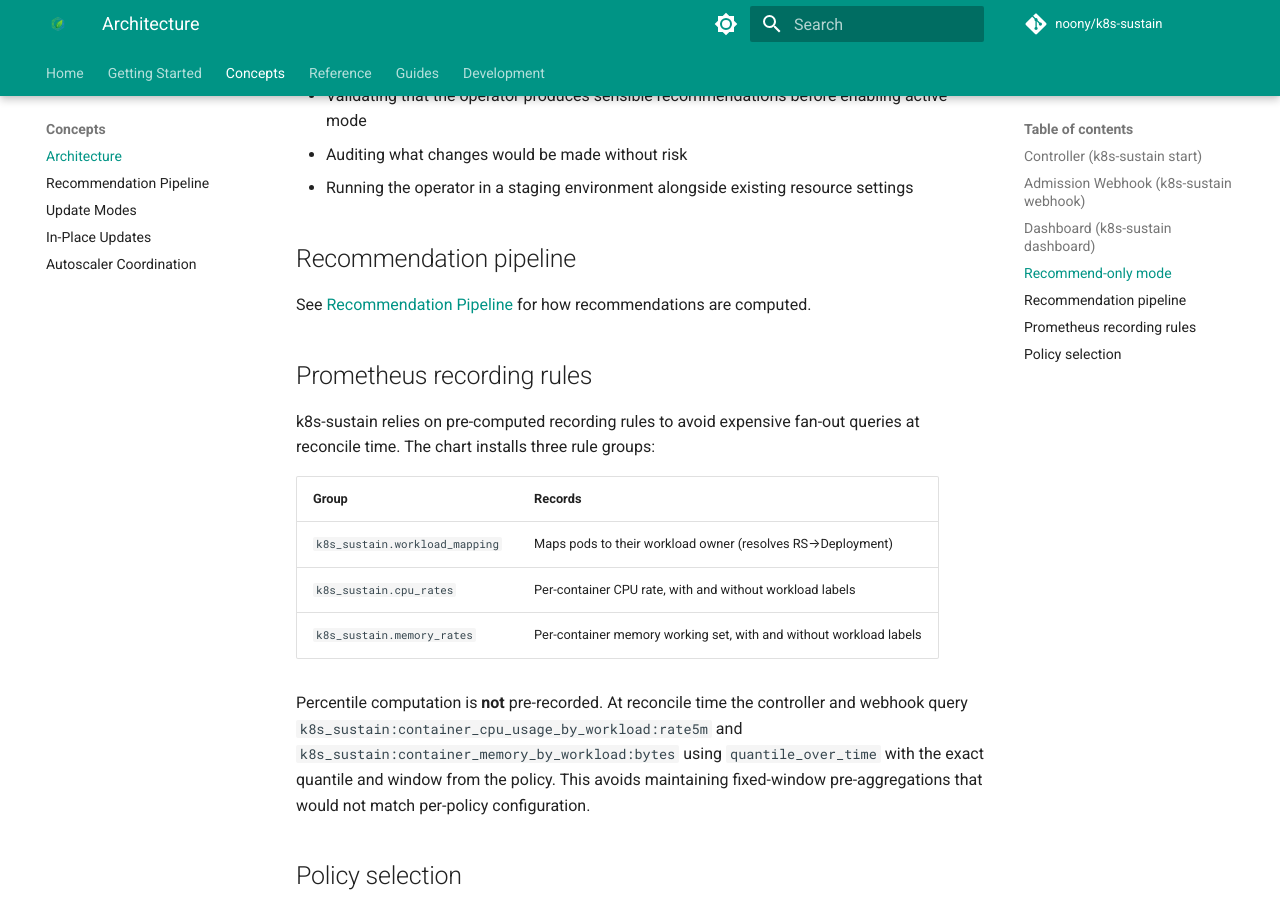
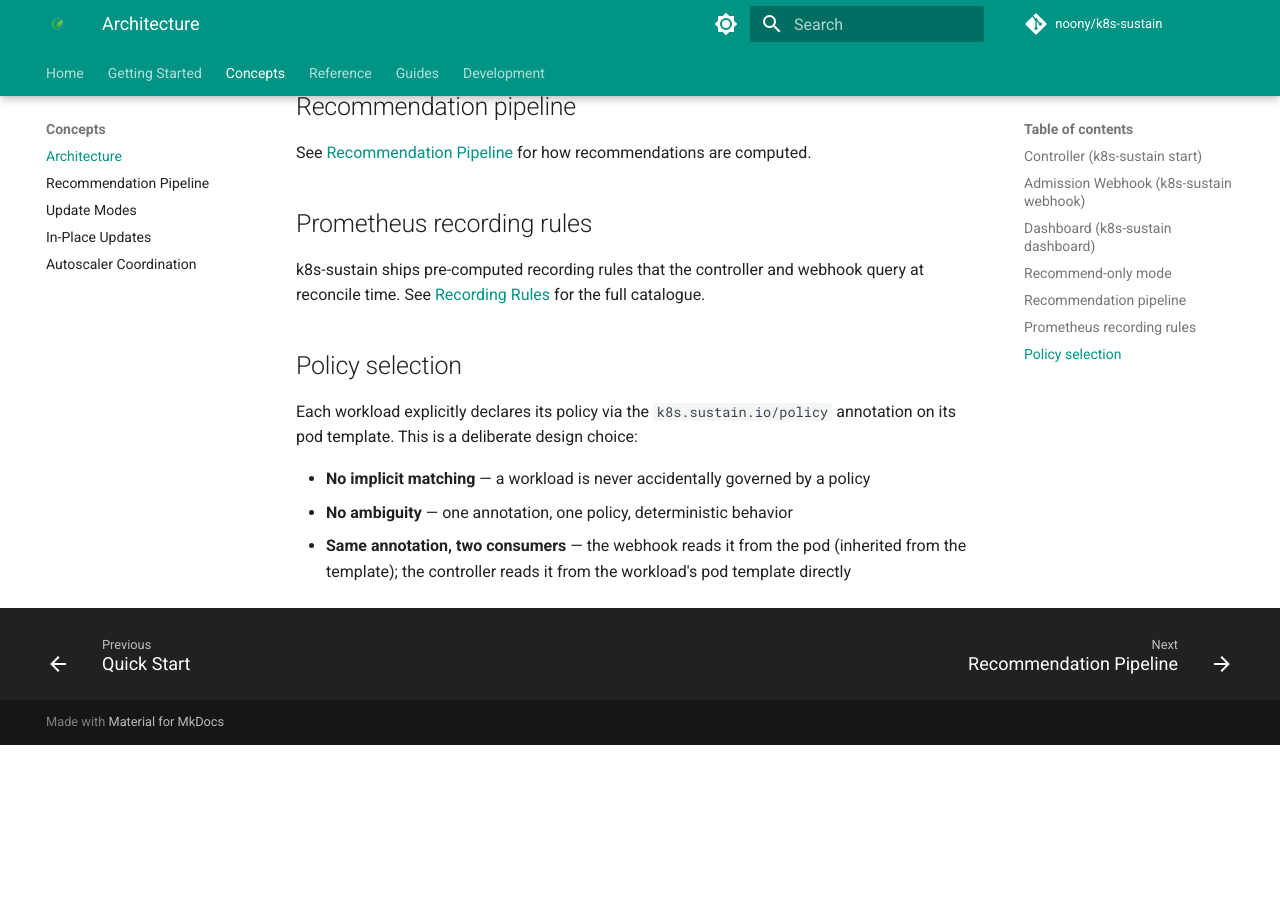
Before and after one commit to noony/k8s-sustain, an MkDocs documentation site: the page built from docs/concepts/architecture.md, in a window 1280 px wide and 900 px high, scrolled down 3237 px. Built offline with MkDocs 1.6.1 and Material for MkDocs 9.7.7, drawn with Linux system fonts in a browser that asks for light colours; comment, search, counter and statistics services are not loaded; after the commit the page ends 3982 px from its top, so only the background shows below that; some of the changed text lies outside the part shown.

Commit message:
docs(architecture): collapse pipeline detail into pipeline page; fix reconcile-interval default

```diff
--- a/docs/concepts/architecture.md
+++ b/docs/concepts/architecture.md
@@ -55,17 +55,14 @@
    - Skip workloads with `OnCreate` mode (handled by the webhook)
    - Skip workloads in retry backoff from a previous transient failure
 3. Process matching workloads in parallel (bounded by `--concurrency-limit`, default 5):
-   - Query Prometheus for workload-level CPU and memory signals (sum across all replicas) at the configured percentile and window
-   - Detect autoscalers (HPA / KEDA ScaledObject) targeting the workload — read-only, no patches
-   - Divide the workload-total by the median replica count to derive a per-pod recommendation; KEDA scale-to-zero falls back to `max(1, ScaledObject.minReplicaCount)`
-   - Apply a per-pod p95 floor to protect against load imbalance across replicas
-   - Apply headroom and `min/maxAllowed` clamps; derive limits from the computed request
+   - Detect autoscalers (HPA / KEDA `ScaledObject`) targeting the workload — read-only, no patches
+   - Compute a per-container recommendation (see [Recommendation Pipeline](recommendation-pipeline.md))
    - If `--recommend-only` is set, log the recommendation and skip patching
    - Recycle stale running pods: on k8s >= 1.31 via in-place resource patching (using the `/resize` subresource on k8s >= 1.33); on k8s < 1.31 via the Eviction API (PDB-respecting). The webhook injects the latest resources into replacement pods at creation time
    - Emit a `ResourcesUpdated` event on the workload object on success
    - On transient failure (Prometheus timeout, API 5xx), schedule retry with exponential backoff (30s base, 5min cap) and emit a `ReconciliationRetryScheduled` warning event on the workload
 
-The controller requeues after `--reconcile-interval` (default `10m`).
+The controller requeues after `--reconcile-interval` (default `5m`).
 
 ## Admission Webhook (`k8s-sustain webhook`)
 
@@ -116,15 +113,7 @@
 
 ## Prometheus recording rules
 
-k8s-sustain relies on pre-computed recording rules to avoid expensive fan-out queries at reconcile time. The chart installs three rule groups:
-
-| Group | Records |
-|-------|---------|
-| `k8s_sustain.workload_mapping` | Maps pods to their workload owner (resolves RS→Deployment) |
-| `k8s_sustain.cpu_rates` | Per-container CPU rate, with and without workload labels |
-| `k8s_sustain.memory_rates` | Per-container memory working set, with and without workload labels |
-
-Percentile computation is **not** pre-recorded. At reconcile time the controller and webhook query `k8s_sustain:container_cpu_usage_by_workload:rate5m` and `k8s_sustain:container_memory_by_workload:bytes` using `quantile_over_time` with the exact quantile and window from the policy. This avoids maintaining fixed-window pre-aggregations that would not match per-policy configuration.
+k8s-sustain ships pre-computed recording rules that the controller and webhook query at reconcile time. See [Recording Rules](../reference/recording-rules.md) for the full catalogue.
 
 ## Policy selection
 
```
